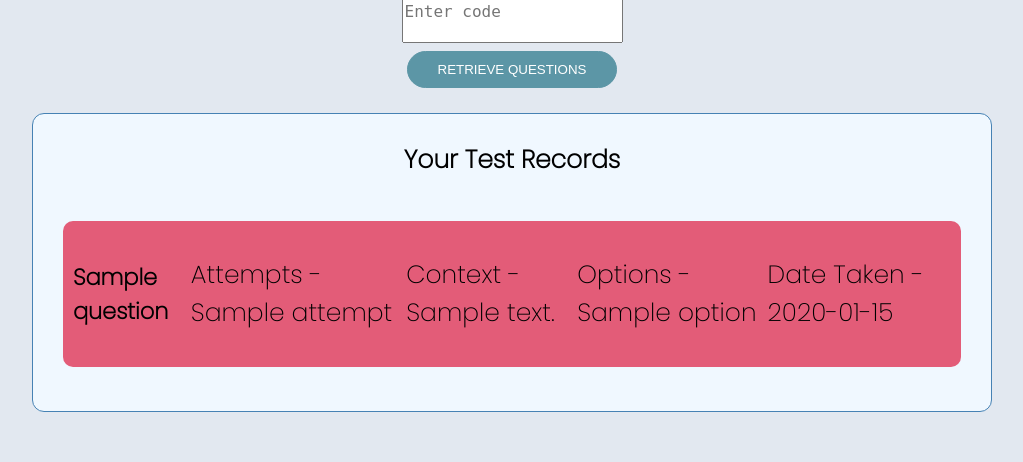
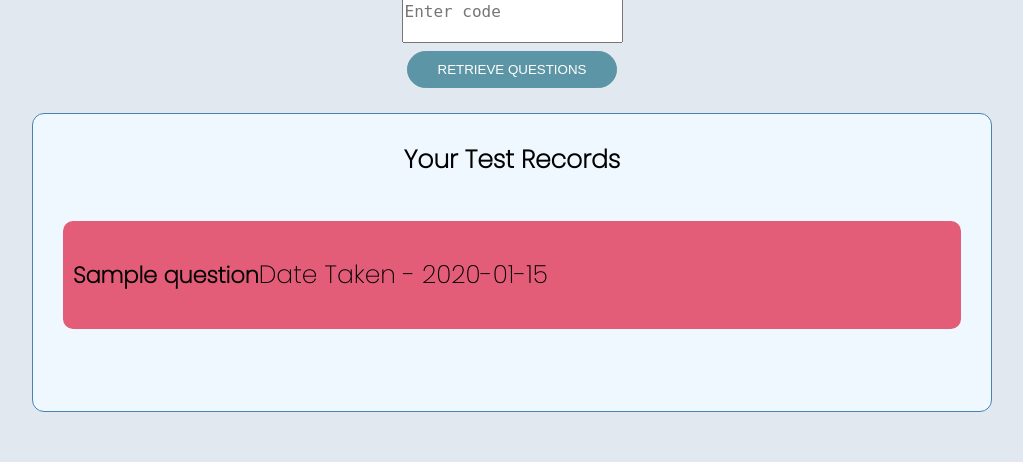
Before and after one commit to Mathushan-dev/QuestionGenerator, a Flask app: template application/templates/profile.html in a window 1280 px wide. Shown: the part 572-1034 px from the top of the page, without its empty margins (128-1151 px from the left). Run offline with Flask 2, Linux system fonts and the light colour scheme; the template is opened without the code that fills it: most values are stand-ins (such as "Sample title", 1, 10 or a date in 2020); some libraries are stand-ins or nearby versions; some web fonts are replaced.

Commit message:
Update profile.html

```diff
--- a/application/templates/profile.html
+++ b/application/templates/profile.html
@@ -54,9 +54,9 @@
                                 <div id="test-wrapper1" class="test-wrapper1">
                                     <div class="test" id="test">
                                         <h3 class="test-name">{{questions[i]}}</h3>
-                                        <p>Attempts - {{attempts[i]}}</p>
+                                        <!--<p>Attempts - {{attempts[i]}}</p>
                                         <p>Context - {{contexts[i]}}</p>
-                                        <p>Options - {{options[i]}}</p>
+                                        <p>Options - {{options[i]}}</p>-->
                                         <p>Date Taken - {{dates[i]}}</p>
                                     </div>
                                 </div>
@@ -64,9 +64,9 @@
                                 <div id="test-wrapper2" class="test-wrapper2">
                                     <div class="test" id="test">
                                         <h3 class="test-name">{{questions[i]}}</h3>
-                                        <p>Attempts - {{attempts[i]}}</p>
+                                        <!--<p>Attempts - {{attempts[i]}}</p>
                                         <p>Context - {{contexts[i]}}</p>
-                                        <p>Options - {{options[i]}}</p>
+                                        <p>Options - {{options[i]}}</p>-->
                                         <p>Date Taken - {{dates[i]}}</p>
                                     </div>
                                 </div>
```
